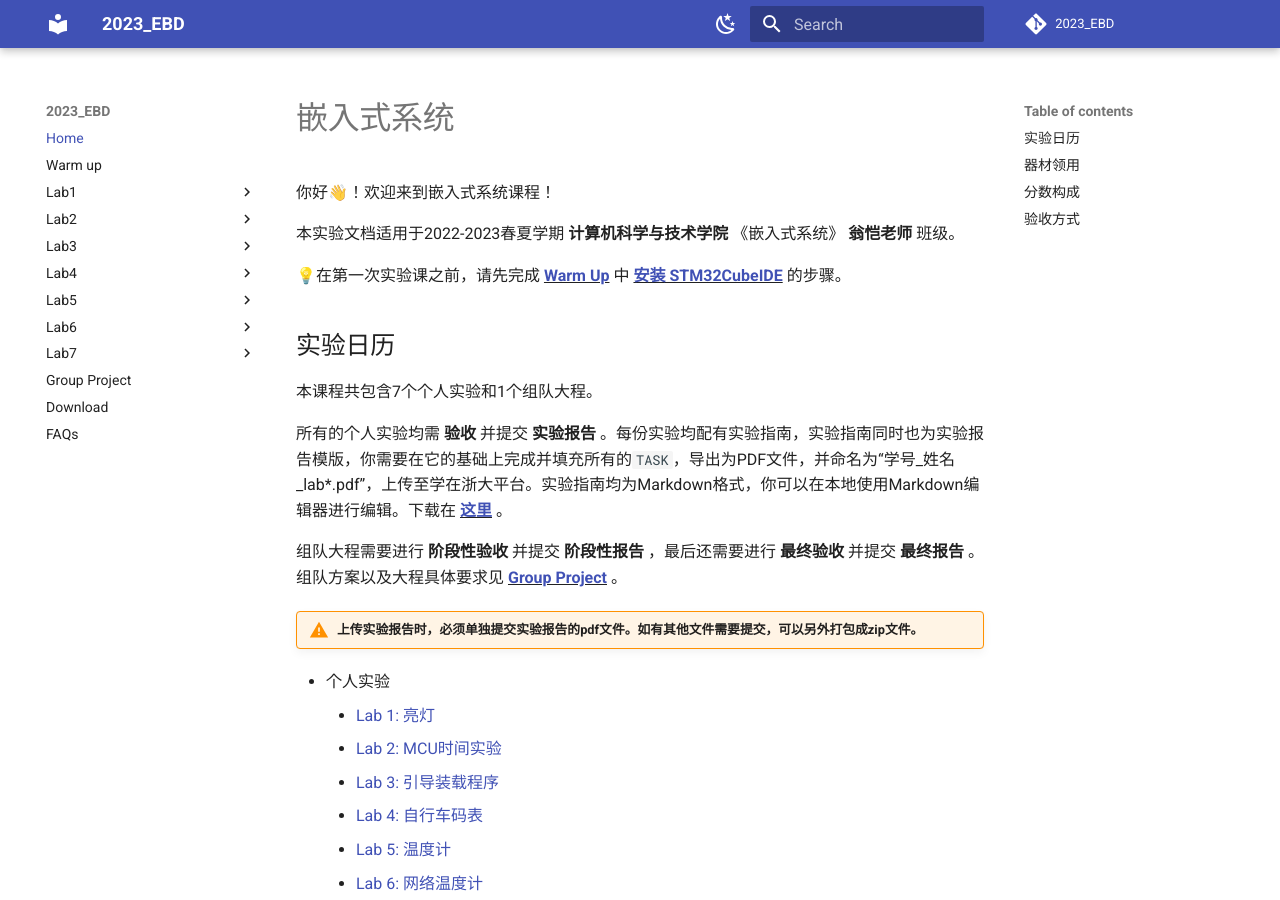
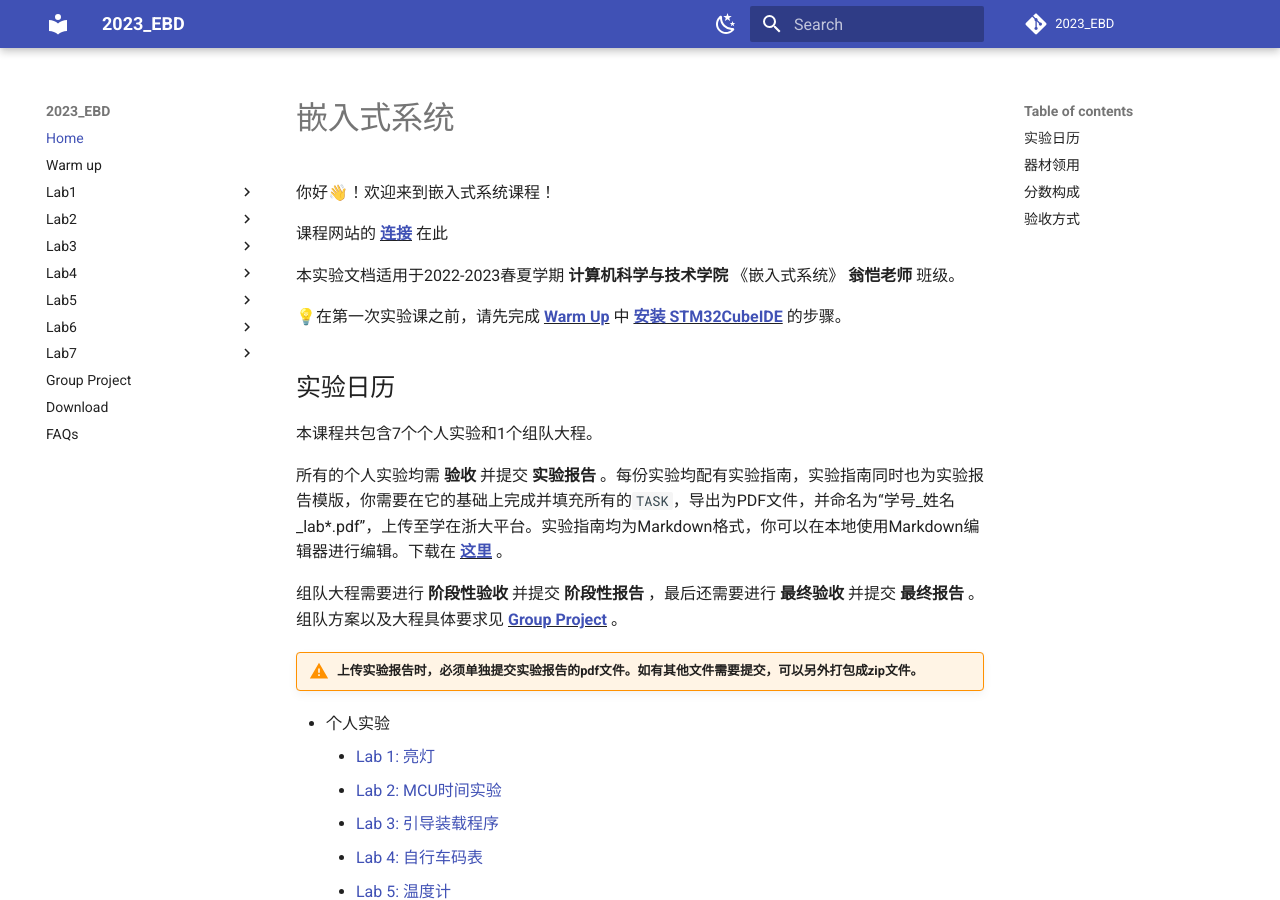
Before and after one commit to zjuerDFL/2023_EBD, an MkDocs documentation site: the page built from docs/docs/index.md, in a window 1280 px wide and 900 px high. Built offline with MkDocs 1.6.1 and Material for MkDocs 9.7.7, drawn with Linux system fonts in a browser that asks for light colours; comment, search, counter and statistics services are not loaded.

Commit message:
update README

```diff
--- a/docs/docs/index.md
+++ b/docs/docs/index.md
@@ -1,6 +1,8 @@
 # 嵌入式系统
 
 你好👋！欢迎来到嵌入式系统课程！
+
+课程网站的 **<u>[连接](https://zjuerdfl.github.io/2023_EBD/)</u>** 在此
 
 本实验文档适用于2022-2023春夏学期 **计算机科学与技术学院** 《嵌入式系统》 **翁恺老师** 班级。
 
```
